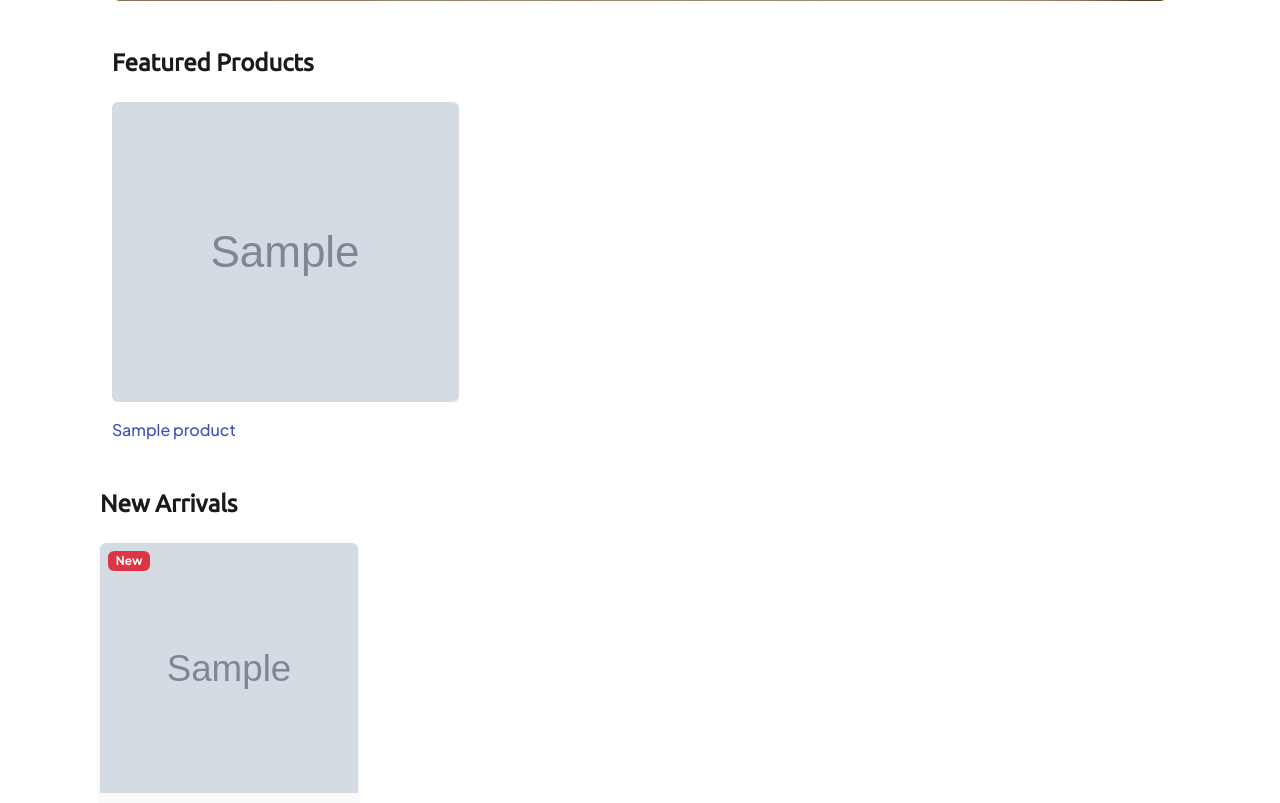
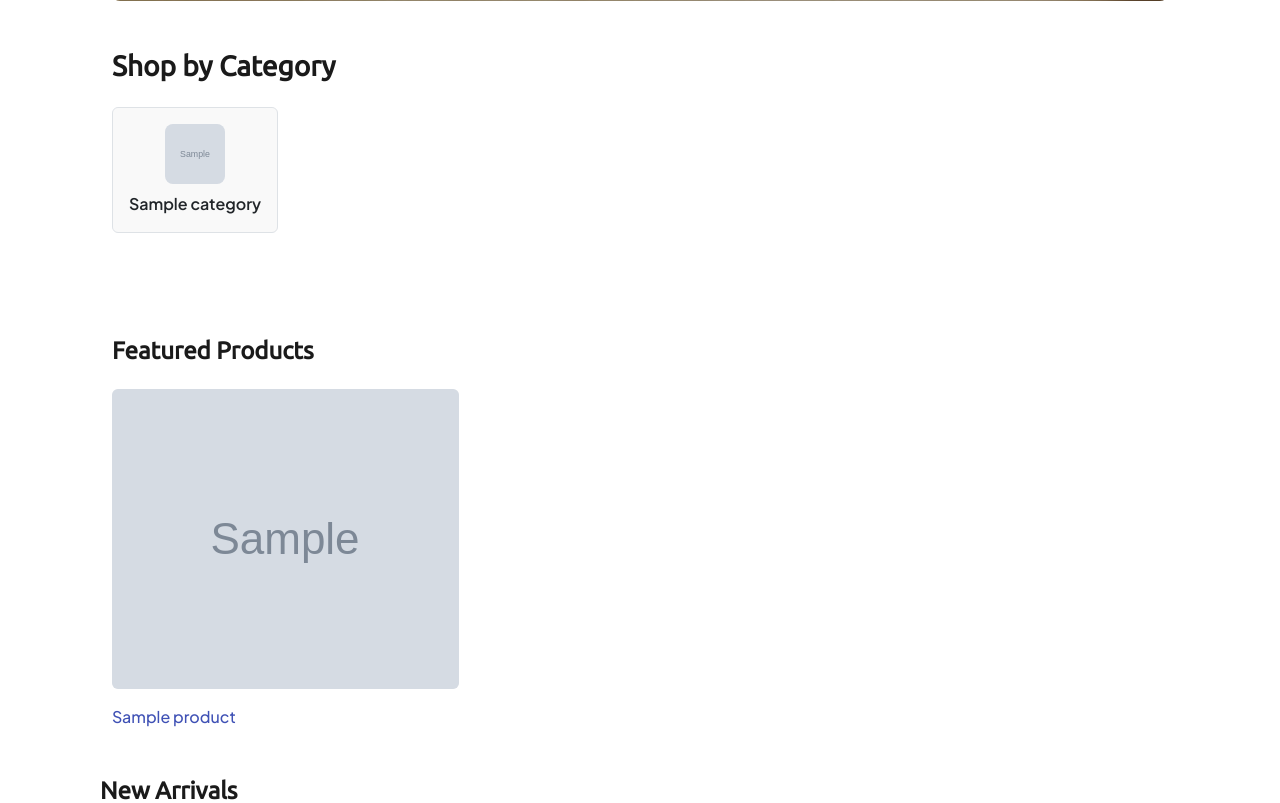
Before and after one commit to azizkra/jamal-project, a Django app: template templates/shop/product/list.html in a window 1280 px wide. Shown: the part 780-1583 px from the top of the page. Run offline with Django 5.2, Linux system fonts and the light colour scheme; the template is opened without the code that fills it: most values are stand-ins (such as "Sample title", 1, 10 or a date in 2020); grey boxes marked "Sample" are stand-in pictures; some libraries are stand-ins or nearby versions.

Commit message:
add new style

```diff
--- a/templates/shop/product/categories.html
+++ b/templates/shop/product/categories.html
@@ -1,24 +1,37 @@
-{% extends 'base.html' %}
-{% load static %}
+{% load i18n static %}
+<section class="my-5">
+    <h3 class="mb-4 fw-semibold">{% trans 'Shop by Category' %}</h3>
+    <div class="category-scroll d-flex gap-3 overflow-auto pb-2">
+        {% for c in categories %}
+            <a href="{{ c.get_absolute_url }}"
+               class="category-item border p-3 d-flex flex-column align-items-center text-center rounded-2 text-decoration-none fw-semibold text-dark {% if category.slug == c.slug %}active{% endif %}">
+                <img src="{{ c.image_1.url }}" width="60" height="60" class="rounded-3 mb-2" alt="{{ c.name }}">
+                <span>{{ c.name }}</span>
+            </a>
+        {% endfor %}
+    </div>
+</section>
 
-
-{% block title %}
-    {% trans 'Shop By Category' %}
-{% endblock title %}
-
-
-{% block content %}
-    <section>
-        <h3 class="my-4 fw-semibold">{% trans 'Shop by Category' %}</h3>
-        <ul class="m-0 p-0 list-unstyled d-flex gap-3 flex-wrap">
-            {% for c in categories %}
-                <li {% if category.slug == c.slug %}class="selected"{% endif %}class="h-100">
-                    <a href="{{ c.get_absolute_url }}"  class="border p-3 d-flex gap-3 rounded-2 align-items-center text-decoration-none fw-semibold text-dark">
-                        <img src="{{ c.image_1.url }}" width="40" height="40" class="rounded-3" alt="{{ c.name }}">
-                        <span>{{ c.name }}</span>
-                    </a>
-                </li>
-            {% endfor %}
-        </ul>
-    </section>
-{% endblock content %}
+<style>
+.category-scroll {
+    scroll-behavior: smooth;
+    -webkit-overflow-scrolling: touch;
+}
+.category-item {
+    min-width: 100px;
+    transition: all 0.3s ease;
+}
+.category-item.active,
+.category-item:hover {
+    background-color: #dfdfdf;
+}
+@media (min-width: 768px) {
+    .category-scroll {
+        overflow-x: visible;
+        flex-wrap: wrap;
+    }
+    .category-item {
+        min-width: auto;
+    }
+}
+</style>
--- a/templates/shop/product/detail.html
+++ b/templates/shop/product/detail.html
@@ -6,9 +6,9 @@
     <meta property="og:url" content="{{ request.build_absolute_uri }}">
     <meta property="og:type" content="website">
     <meta property="og:site_name" content="Jammal Gold">
-    <meta property="og:title" content="Jammal Gold | {{ tool.tool_name }}">
-    <meta property="og:description" content="{{ tool.description|striptags|truncatechars:150 }}">
-    <meta property="og:image" content="{{ tool.image.url }}">
+    <meta property="og:title" content="Jammal Gold | {{ product.tool_name }}">
+    <meta property="og:description" content="{{ product.description|striptags|truncatechars:150 }}">
+    <meta property="og:image" content="{{ product.image_1.url }}">
     <meta property="og:locale" content="
       {% if request.LANGUAGE_CODE == 'en' %}en_US
       {% elif request.LANGUAGE_CODE == 'de' %}de_DE
--- a/templates/shop/product/list.html
+++ b/templates/shop/product/list.html
@@ -23,6 +23,7 @@
 {% endblock %}
 
 {% block content %}
+
     <main class="container mt-4">
         <section class="landing rounded-3" style="background-image: url('{% static 'images/hero.png' %}');">
             <div>
@@ -31,6 +32,8 @@
                 <!-- <button class="btn-main mt-2">Shop Now</button> -->
             </div>
         </section>
+        <!-- إدراج الفئات هنا -->
+        {% include 'shop/product/categories.html' %}
         <section class="pt-5">
             <h4 class="mb-4 fw-semibold">{% trans 'Featured Products' %}</h4>
             <div class="row gx-2">
```
Lines whose indentation alone changed are shown as unchanged.
